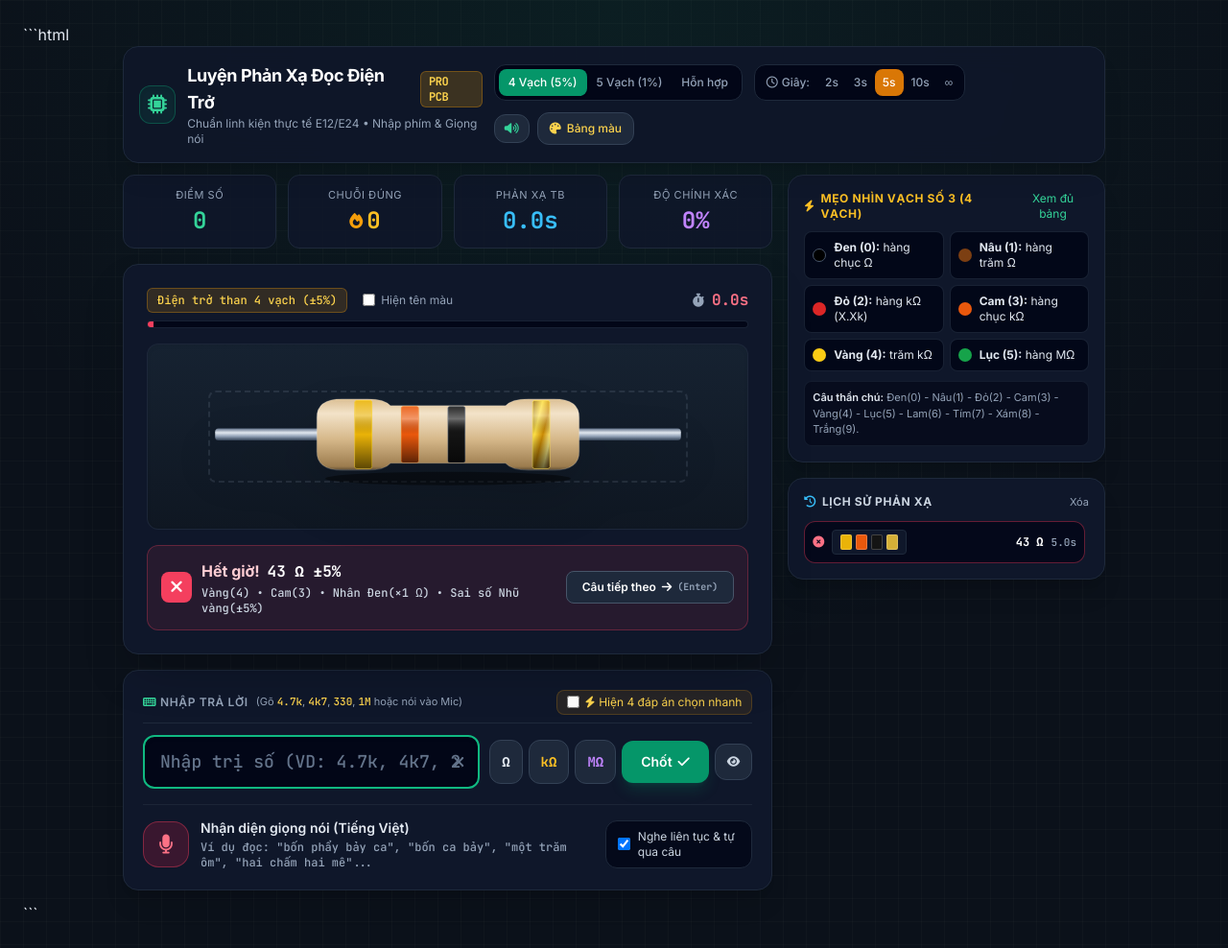
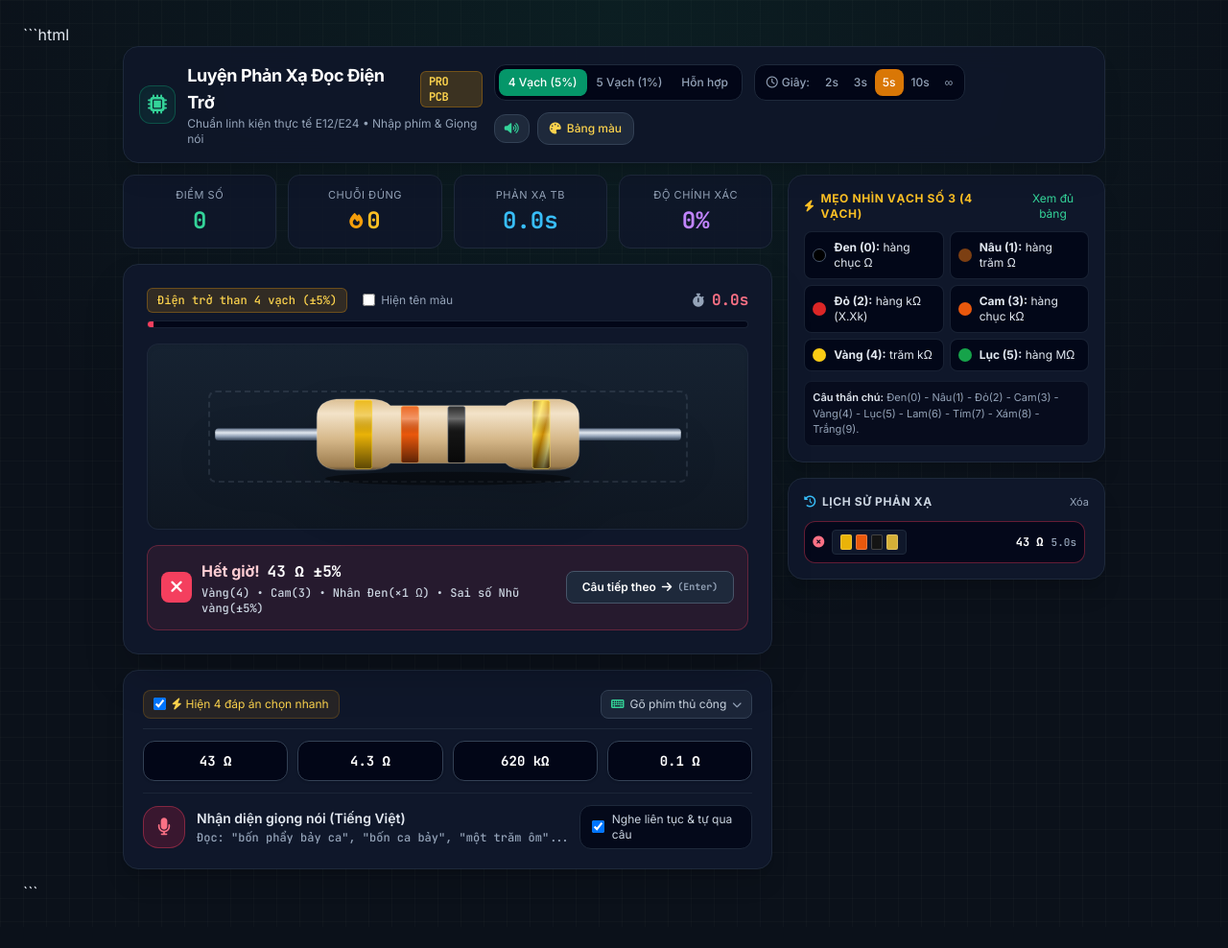
Before and after one commit to dnm73917-png/nguyenchinguyen, a plain HTML site: page index.html in a window 1280 px wide. Shown: the whole page at 96% size. After the commit the page ends 966 px from the top, so only its background shows below. Drawn offline with nearby package versions, Linux system fonts and the light colour scheme.

Commit message:
Update index.html

```diff
--- a/index.html
+++ b/index.html
@@ -203,7 +203,7 @@
                 </div>
 
                 <!-- Instant Feedback & Breakdown Banner (Hidden until answered or revealed) -->
-                <div id="feedbackBanner" class="hidden mt-4 p-3.5 rounded-xl border transition-all">
+                <div id="feedbackBanner" class="hidden mt-3 p-3 rounded-xl border transition-all">
                     <div class="flex flex-col sm:flex-row sm:items-center justify-between gap-2">
                         <div class="flex items-center gap-2.5">
                             <div id="feedbackIcon" class="w-8 h-8 rounded-lg flex items-center justify-center text-lg font-bold shrink-0"></div>
@@ -219,83 +219,94 @@
                 </div>
             </div>
 
-            <!-- Dual Input Console: Written + Voice Recognition + Quick Multiple Choice -->
-            <div class="bg-slate-900 border border-slate-800 rounded-2xl p-4 sm:p-5 shadow-xl">
+            <!-- Dual Input Console: Quick Multiple Choice + Voice + Optional Written Input -->
+            <div class="bg-slate-900 border border-slate-800 rounded-2xl p-3.5 sm:p-5 shadow-xl">
 
-                <!-- Input Mode Tabs / Quick MC Toggle -->
-                <div class="flex flex-wrap items-center justify-between gap-2 mb-3 pb-2 border-b border-slate-800">
-                    <div class="flex items-center gap-2">
-                        <span class="text-xs font-semibold uppercase tracking-wider text-slate-400">
-                            <i class="fa-solid fa-keyboard mr-1 text-emerald-400"></i>Nhập trả lời
-                        </span>
-                        <span class="text-[11px] text-slate-400 hidden sm:inline">(Gõ <code class="text-amber-300 font-mono">4.7k</code>, <code class="text-amber-300 font-mono">4k7</code>, <code class="text-amber-300 font-mono">330</code>, <code class="text-amber-300 font-mono">1M</code> hoặc nói vào Mic)</span>
+                <!-- Input Mode Tabs / Quick MC & Written Toggles -->
+                <div class="flex flex-wrap items-center justify-between gap-2 mb-3 pb-2.5 border-b border-slate-800">
+                    <label class="flex items-center gap-1.5 text-xs text-amber-300 cursor-pointer bg-amber-500/10 px-2.5 py-1.5 rounded-lg border border-amber-500/20 hover:bg-amber-500/20 transition">
+                        <input type="checkbox" id="chkMultipleChoice" checked onchange="toggleMultipleChoiceMode()" class="rounded bg-slate-800 border-slate-700 text-amber-500 focus:ring-0">
+                        <span><i class="fa-solid fa-bolt mr-1"></i>Hiện 4 đáp án chọn nhanh</span>
+                    </label>
+
+                    <button onclick="toggleWrittenPanel()" id="btnToggleWritten" class="text-xs text-slate-300 hover:text-white bg-slate-800/90 hover:bg-slate-800 px-2.5 py-1.5 rounded-lg border border-slate-700 flex items-center gap-1.5 transition">
+                        <i class="fa-solid fa-keyboard text-emerald-400"></i>
+                        <span id="txtToggleWritten">Gõ phím thủ công</span>
+                        <i id="iconToggleWritten" class="fa-solid fa-chevron-down text-[10px] text-slate-400"></i>
+                    </button>
                 </div>
 
-                    <label class="flex items-center gap-1.5 text-xs text-amber-300 cursor-pointer bg-amber-500/10 px-2.5 py-1 rounded-lg border border-amber-500/20 hover:bg-amber-500/20 transition">
-                        <input type="checkbox" id="chkMultipleChoice" onchange="toggleMultipleChoiceMode()" class="rounded bg-slate-800 border-slate-700 text-amber-500 focus:ring-0">
-                        <span><i class="fa-solid fa-bolt mr-1"></i>Hiện 4 đáp án chọn nhanh</span>
-                    </label>
-                </div>
-
-                <!-- Quick Multiple Choice Grid (Optional toggle) -->
-                <div id="mcGrid" class="hidden grid-cols-2 sm:grid-cols-4 gap-2.5 mb-4">
+                <!-- Quick Multiple Choice Grid (Default visible for fast mobile tapping without keyboard) -->
+                <div id="mcGrid" class="grid grid-cols-2 sm:grid-cols-4 gap-2 sm:gap-2.5 mb-3">
                     <!-- Populated dynamically -->
                 </div>
 
-                <!-- Written Input + Unit Multiplier Buttons -->
-                <div class="flex flex-col sm:flex-row gap-2.5">
+                <!-- Written Input + Unit Multiplier Buttons (Collapsible so mobile screen stays compact) -->
+                <div id="writtenInputPanel" class="hidden flex-col gap-2 mb-3 pt-2 border-t border-slate-800/60">
+                    <div class="text-[11px] text-slate-400">
+                        Chạm vào ô bên dưới khi muốn gõ phím (<code class="text-amber-300 font-mono">4.7k</code>, <code class="text-amber-300 font-mono">4k7</code>, <code class="text-amber-300 font-mono">330</code>, <code class="text-amber-300 font-mono">1M</code>):
+                    </div>
+                    <div class="flex flex-col sm:flex-row gap-2">
                         <div class="relative flex-1">
                             <input
                                 type="text"
                                 id="answerInput"
-                            placeholder="Nhập trị số (VD: 4.7k, 4k7, 220, 1M, 0.22)..."
+                                placeholder="Nhập trị số (VD: 4.7k, 4k7, 220)..."
                                 autocomplete="off"
-                            class="w-full bg-slate-950 border-2 border-slate-700 focus:border-emerald-500 rounded-xl px-4 py-3 text-base sm:text-lg font-mono text-white placeholder-slate-500 focus:outline-none transition shadow-inner"
+                                autocorrect="off"
+                                autocapitalize="off"
+                                spellcheck="false"
+                                class="w-full bg-slate-950 border-2 border-slate-700 focus:border-emerald-500 rounded-xl px-3.5 py-2.5 text-base font-mono text-white placeholder-slate-500 focus:outline-none transition shadow-inner"
                             >
-                        <button onclick="clearInput()" class="absolute right-3 top-1/2 -translate-y-1/2 text-slate-500 hover:text-slate-300 p-1" title="Xóa">
+                            <button type="button" onclick="clearInput()" class="absolute right-3 top-1/2 -translate-y-1/2 text-slate-500 hover:text-slate-300 p-1" title="Xóa">
                                 <i class="fa-solid fa-xmark"></i>
                             </button>
                         </div>
 
                         <!-- Quick Unit / Submit Buttons -->
                         <div class="flex items-center gap-1.5">
-                        <button onclick="appendUnit('')" class="px-3 py-3 rounded-xl bg-slate-800 hover:bg-slate-700 border border-slate-700 font-mono text-sm font-bold text-slate-200 transition" title="Đơn vị Ôm (Ω)">Ω</button>
-                        <button onclick="appendUnit('k')" class="px-3 py-3 rounded-xl bg-slate-800 hover:bg-slate-700 border border-slate-700 font-mono text-sm font-bold text-amber-400 transition" title="Kilo Ôm (kΩ)">kΩ</button>
-                        <button onclick="appendUnit('M')" class="px-3 py-3 rounded-xl bg-slate-800 hover:bg-slate-700 border border-slate-700 font-mono text-sm font-bold text-purple-400 transition" title="Mega Ôm (MΩ)">MΩ</button>
-                        <button onclick="submitWrittenAnswer()" class="flex-1 sm:flex-none px-5 py-3 rounded-xl bg-emerald-600 hover:bg-emerald-500 text-white font-semibold text-sm shadow-lg shadow-emerald-600/20 transition flex items-center justify-center gap-1.5">
+                            <button type="button" onclick="appendUnit('')" class="px-3 py-2.5 rounded-xl bg-slate-800 hover:bg-slate-700 border border-slate-700 font-mono text-sm font-bold text-slate-200 transition" title="Đơn vị Ôm (Ω)">Ω</button>
+                            <button type="button" onclick="appendUnit('k')" class="px-3 py-2.5 rounded-xl bg-slate-800 hover:bg-slate-700 border border-slate-700 font-mono text-sm font-bold text-amber-400 transition" title="Kilo Ôm (kΩ)">kΩ</button>
+                            <button type="button" onclick="appendUnit('M')" class="px-3 py-2.5 rounded-xl bg-slate-800 hover:bg-slate-700 border border-slate-700 font-mono text-sm font-bold text-purple-400 transition" title="Mega Ôm (MΩ)">MΩ</button>
+                            <button type="button" onclick="submitWrittenAnswer()" class="flex-1 sm:flex-none px-4 py-2.5 rounded-xl bg-emerald-600 hover:bg-emerald-500 text-white font-semibold text-sm shadow-lg shadow-emerald-600/20 transition flex items-center justify-center gap-1.5">
                                 <span>Chốt</span>
                                 <i class="fa-solid fa-check"></i>
                             </button>
-                        <button onclick="revealAnswer()" class="px-3 py-3 rounded-xl bg-slate-800 hover:bg-slate-700 text-slate-300 border border-slate-700 text-xs font-medium transition" title="Bỏ qua / Xem đáp án">
+                            <button type="button" onclick="revealAnswer()" class="px-3 py-2.5 rounded-xl bg-slate-800 hover:bg-slate-700 text-slate-300 border border-slate-700 text-xs font-medium transition" title="Bỏ qua / Xem đáp án">
                                 <i class="fa-solid fa-eye"></i>
                             </button>
                         </div>
                     </div>
+                </div>
 
                 <!-- Voice Recognition Control Bar (Nhận diện giọng nói tiếng Việt) -->
-                <div class="mt-4 pt-3.5 border-t border-slate-800/80 flex flex-col sm:flex-row items-stretch sm:items-center justify-between gap-3">
+                <div class="pt-3 border-t border-slate-800/80 flex flex-col sm:flex-row items-stretch sm:items-center justify-between gap-2.5">
                     <div class="flex items-center gap-3">
                         <button
+                            type="button"
                             id="btnMic"
                             onclick="toggleVoiceRecognition()"
-                            class="w-12 h-12 rounded-2xl bg-rose-600/20 hover:bg-rose-600/30 border border-rose-500/40 text-rose-400 flex items-center justify-center text-xl transition shrink-0"
+                            class="w-11 h-11 rounded-2xl bg-rose-600/20 hover:bg-rose-600/30 border border-rose-500/40 text-rose-400 flex items-center justify-center text-lg transition shrink-0"
                             title="Bấm để nói trị số điện trở bằng tiếng Việt"
                         >
                             <i class="fa-solid fa-microphone" id="micIcon"></i>
                         </button>
-                        <div>
+                        <div class="flex-1 min-w-0">
                             <div class="flex items-center gap-2">
                                 <span id="voiceStatusTitle" class="text-xs sm:text-sm font-semibold text-slate-200">Nhận diện giọng nói (Tiếng Việt)</span>
                                 <span id="voiceLiveBadge" class="hidden text-[10px] font-mono uppercase px-2 py-0.5 rounded bg-rose-500/20 text-rose-300 border border-rose-500/30">Đang nghe...</span>
                             </div>
-                            <p id="voiceTranscriptDisplay" class="text-xs text-slate-400 font-mono mt-0.5">
-                                Ví dụ đọc: "bốn phẩy bảy ca", "bốn ca bảy", "một trăm ôm", "hai chấm hai mê"...
+                            <p id="voiceTranscriptDisplay" class="text-xs text-slate-400 font-mono mt-0.5 truncate">
+                                Đọc: "bốn phẩy bảy ca", "bốn ca bảy", "một trăm ôm"...
                             </p>
                         </div>
+                        <button type="button" onclick="revealAnswer()" class="sm:hidden px-2.5 py-2 rounded-xl bg-slate-800 hover:bg-slate-700 text-slate-300 border border-slate-700 text-xs font-medium shrink-0" title="Xem đáp án / Qua câu">
+                            <i class="fa-solid fa-eye"></i>
+                        </button>
                     </div>
 
                     <!-- Continuous hands-free mode toggle -->
-                    <div class="flex items-center justify-between sm:justify-end gap-3 bg-slate-950/80 px-3 py-2 rounded-xl border border-slate-800">
+                    <div class="flex items-center justify-between sm:justify-end gap-2 bg-slate-950/80 px-3 py-1.5 rounded-xl border border-slate-800">
                         <label class="flex items-center gap-2 text-xs text-slate-300 cursor-pointer">
                             <input type="checkbox" id="chkContinuousVoice" checked class="rounded bg-slate-800 border-slate-700 text-rose-500 focus:ring-0">
                             <span>Nghe liên tục & tự qua câu</span>
@@ -430,7 +441,8 @@
             bandMode: 4,            // 4, 5, or 'mixed'
             timerLimit: 5,          // seconds (0 = unlimited)
             soundEnabled: true,
-            mcMode: false,          // 4-option multiple choice mode
+            mcMode: true,           // Default ON so mobile users can tap without virtual keyboard popping up
+            writtenOpen: false,     // Written panel collapsed by default when MC mode is active
             currentResistor: null,  // { bands: [...], ohms: number, formatted: string, tolerance: string, bandCount: 4|5 }
             questionStartTime: 0,
             timerInterval: null,
@@ -828,12 +840,14 @@
             state.answered = false;
             state.currentResistor = generateResistor();
 
-            // Reset UI
+            // Reset UI without EVER calling input.focus() so mobile virtual keyboard stays hidden
             document.getElementById('feedbackBanner').classList.add('hidden');
             const input = document.getElementById('answerInput');
+            if (input) {
                 input.value = '';
                 input.disabled = false;
-            input.focus();
+                input.blur();
+            }
 
             renderResistorSVG();
             if (state.mcMode) renderMultipleChoiceOptions();
@@ -880,17 +894,21 @@
         }
 
         function submitWrittenAnswer() {
+            const inp = document.getElementById('answerInput');
+            if (inp) inp.blur(); // Dismiss virtual keyboard after submitting
+
             if (state.answered) {
                 nextResistor();
                 return;
             }
-            const raw = document.getElementById('answerInput').value;
+            const raw = inp ? inp.value : '';
             const parsedOhms = parseResistanceInput(raw);
             if (parsedOhms === null) {
                 // Shake input briefly if invalid format
-                const inp = document.getElementById('answerInput');
+                if (inp) {
                     inp.classList.add('border-rose-500');
                     setTimeout(() => inp.classList.remove('border-rose-500'), 500);
+                }
                 return;
             }
 
@@ -900,6 +918,9 @@
         }
 
         function revealAnswer() {
+            const inp = document.getElementById('answerInput');
+            if (inp) inp.blur();
+
             if (state.answered) {
                 nextResistor();
                 return;
@@ -911,6 +932,9 @@
             if (state.answered) return;
             state.answered = true;
             clearInterval(state.timerInterval);
+
+            const inp = document.getElementById('answerInput');
+            if (inp) inp.blur();
 
             const reflexSec = ((performance.now() - state.questionStartTime) / 1000);
             const r = state.currentResistor;
@@ -1034,7 +1058,7 @@
         }
 
         /**************************************************************
-         * 7. MULTIPLE CHOICE QUICK BUTTONS
+         * 7. MULTIPLE CHOICE QUICK BUTTONS & WRITTEN PANEL TOGGLE
          **************************************************************/
         function toggleMultipleChoiceMode() {
             state.mcMode = document.getElementById('chkMultipleChoice').checked;
@@ -1046,6 +1070,29 @@
             } else {
                 grid.classList.add('hidden');
                 grid.classList.remove('grid');
+                // Automatically expand written input if user turns off 4 quick choices
+                if (!state.writtenOpen) toggleWrittenPanel(true);
+            }
+        }
+
+        function toggleWrittenPanel(forceState) {
+            state.writtenOpen = typeof forceState === 'boolean' ? forceState : !state.writtenOpen;
+            const panel = document.getElementById('writtenInputPanel');
+            const icon = document.getElementById('iconToggleWritten');
+            const txt = document.getElementById('txtToggleWritten');
+            const inp = document.getElementById('answerInput');
+
+            if (state.writtenOpen) {
+                panel.classList.remove('hidden');
+                panel.classList.add('flex');
+                icon.className = 'fa-solid fa-chevron-up text-[10px] text-emerald-400';
+                txt.textContent = 'Thu gọn ô gõ phím';
+            } else {
+                panel.classList.add('hidden');
+                panel.classList.remove('flex');
+                icon.className = 'fa-solid fa-chevron-down text-[10px] text-slate-400';
+                txt.textContent = 'Gõ phím thủ công';
+                if (inp) inp.blur();
             }
         }
 
@@ -1069,14 +1116,20 @@
             const shuffled = Array.from(options).sort(() => Math.random() - 0.5);
             const grid = document.getElementById('mcGrid');
             grid.innerHTML = shuffled.map(val => `
-                <button onclick="selectMcOption(${val})" class="py-2.5 px-3 rounded-xl bg-slate-950 hover:bg-emerald-600/20 border border-slate-700 hover:border-emerald-500 font-mono text-sm font-bold text-white transition shadow">
+                <button type="button" onclick="selectMcOption(${val})" class="py-2.5 px-3 rounded-xl bg-slate-950 hover:bg-emerald-600/20 active:bg-emerald-600/30 border border-slate-700 hover:border-emerald-500 font-mono text-sm font-bold text-white transition shadow">
                     ${formatOhms(val)}
                 </button>
             `).join('');
         }
 
         function selectMcOption(val) {
-            if (state.answered) return;
+            const inp = document.getElementById('answerInput');
+            if (inp) inp.blur();
+
+            if (state.answered) {
+                nextResistor();
+                return;
+            }
             const target = state.currentResistor.ohms;
             const isCorrect = Math.abs(val - target) / target < 0.01;
             handleAnswerResult(isCorrect, val, false);
@@ -1241,12 +1294,20 @@
 
         function appendUnit(unit) {
             const input = document.getElementById('answerInput');
+            if (!input) return;
             const currentVal = input.value.trim().replace(/[kmrΩ\s]+$/i, '');
             if (currentVal) {
                 input.value = currentVal + unit;
                 submitWrittenAnswer();
-            } else {
-                input.focus();
+            }
+            // Do not call input.focus() here so mobile keyboard won't pop up unexpectedly
+        }
+
+        function clearInput() {
+            const input = document.getElementById('answerInput');
+            if (input) {
+                input.value = '';
+                input.blur();
             }
         }
 
```
Lines whose indentation alone changed are shown as unchanged.
